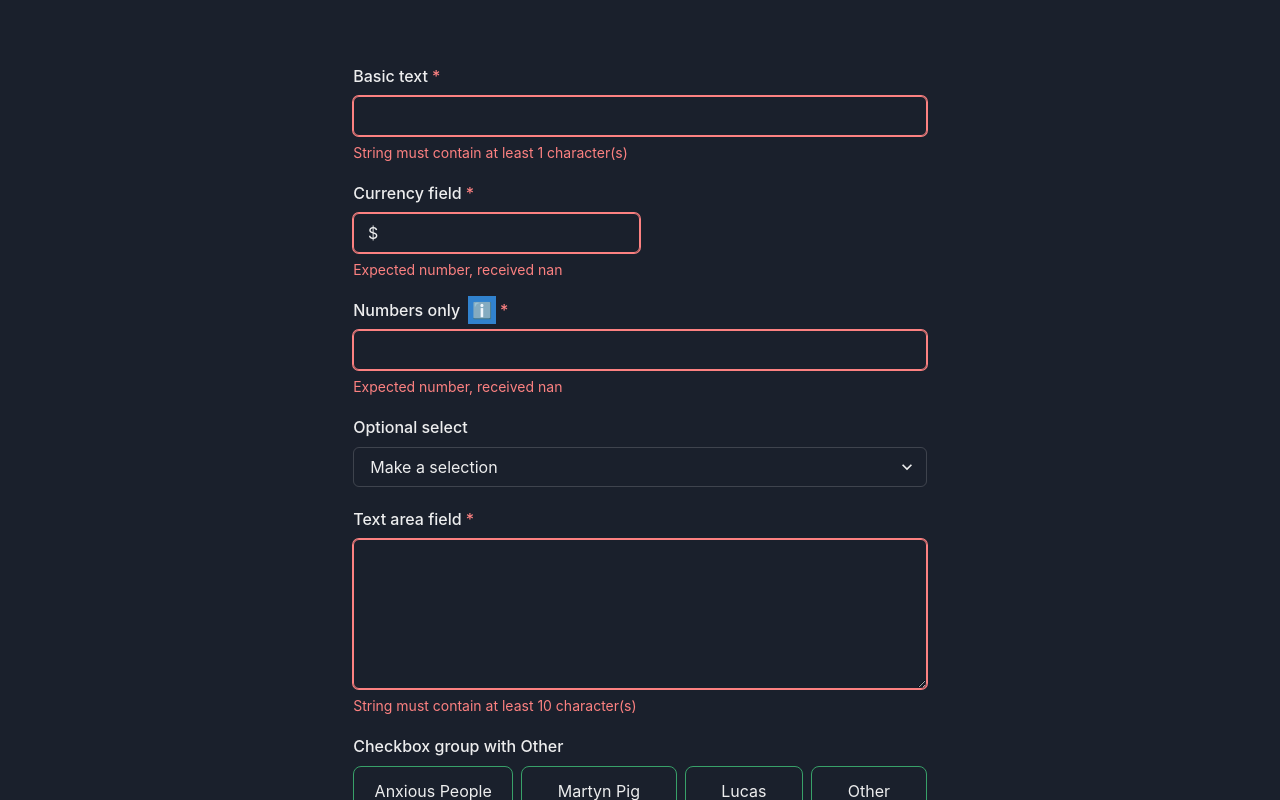
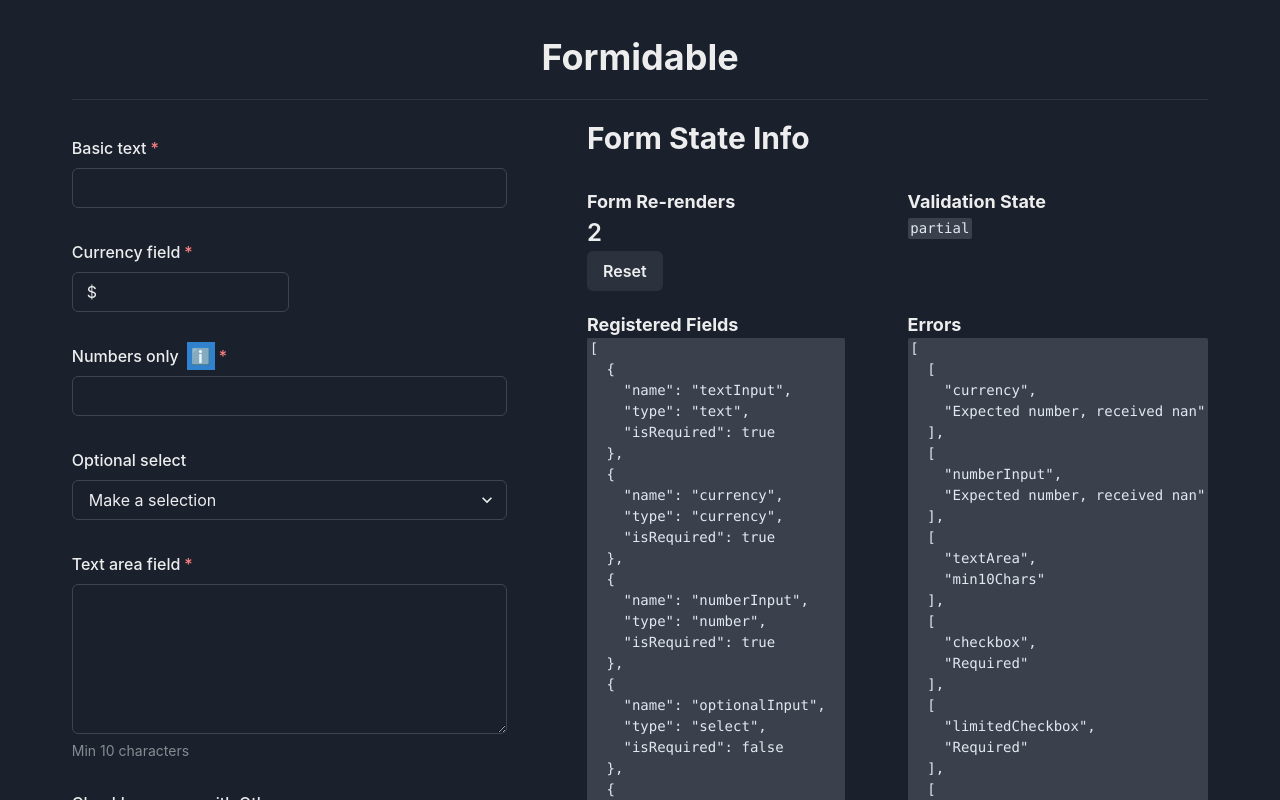
Before and after one commit to mattwells19/formidable, a Next.js app: page / in a window 1280 px wide. Shown: the top 800 px of the page. Built offline with nearby package versions, Linux system fonts and the light colour scheme.

Commit message:
Add validation messages, debug layout, and final submission modal

```diff
--- a/components/Form/DebugForm.tsx
+++ b/components/Form/DebugForm.tsx
@@ -2,9 +2,11 @@ import {
   Stat,
   Button,
   Code,
+  Box,
   StatGroup,
   StatLabel,
   StatNumber,
+  Heading,
 } from "@chakra-ui/react";
 import { FC, useEffect, useReducer, useRef } from "react";
 import { FormElement, FormValidationState } from "./types";
@@ -33,9 +35,16 @@ const DebugForm: FC<IDebugFormProps> = ({
   });
 
   return (
+    <Box as="section">
+      <Heading as="h2" fontSize="3xl">
+        Form State Info
+      </Heading>
       <StatGroup
         display="grid"
-      gridTemplateColumns="repeat(2, 1fr)"
+        gridTemplateColumns={{
+          base: "repeat(auto-fit, 1fr)",
+          md: "repeat(2, 1fr)",
+        }}
         gap="5"
         marginY="8"
         sx={{
@@ -43,11 +52,13 @@ const DebugForm: FC<IDebugFormProps> = ({
         }}
       >
         <Stat>
-        <StatLabel>Renders</StatLabel>
-        <StatNumber>{renderCounterRef.current}</StatNumber>
+          <StatLabel>Form Re-renders</StatLabel>
+          <StatNumber>
+            {renderCounterRef.current}
             <Button display="block" onClick={reset}>
               Reset
             </Button>
+          </StatNumber>
         </Stat>
         <Stat>
           <StatLabel>Validation State</StatLabel>
@@ -74,6 +85,7 @@ const DebugForm: FC<IDebugFormProps> = ({
           </Code>
         </Stat>
       </StatGroup>
+    </Box>
   );
 };
 
--- a/components/Form/contexts/FormContext.tsx
+++ b/components/Form/contexts/FormContext.tsx
@@ -10,7 +10,7 @@ interface FormContextValue {
 
 const FormContext = createContext<FormContextValue | null>(null);
 
-interface UseFormResult {
+export interface UseFormResult {
   registerField: (formField: FormElement) => void;
   error: string | undefined;
   isTouched: boolean;
--- /dev/null
+++ b/components/FormSubmissionModal.tsx
@@ -0,0 +1,41 @@
+import {
+  Code,
+  Modal,
+  ModalBody,
+  ModalCloseButton,
+  ModalContent,
+  ModalHeader,
+  ModalOverlay,
+} from "@chakra-ui/react";
+import type { FC } from "react";
+
+interface IFormSubmissionModalProps {
+  formValues: any;
+  onClose: () => void;
+}
+
+const FormSubmissionModal: FC<IFormSubmissionModalProps> = ({
+  formValues,
+  onClose,
+}) => {
+  return (
+    <Modal
+      blockScrollOnMount={false}
+      isOpen={Boolean(formValues)}
+      onClose={onClose}
+    >
+      <ModalOverlay />
+      <ModalContent>
+        <ModalHeader>Final Form Values</ModalHeader>
+        <ModalCloseButton />
+        <ModalBody padding="5">
+          <Code width="full">
+            <pre>{JSON.stringify(formValues, undefined, 2)}</pre>
+          </Code>
+        </ModalBody>
+      </ModalContent>
+    </Modal>
+  );
+};
+
+export default FormSubmissionModal;
--- a/pages/index.tsx
+++ b/pages/index.tsx
@@ -1,34 +1,22 @@
 import {
-  Container,
   Button,
   useDisclosure,
   ButtonGroup,
+  Heading,
+  Divider,
+  Flex,
+  Box,
 } from "@chakra-ui/react";
-import Form, { Field, zu } from "../components/Form";
+import Form, { Field } from "../components/Form";
 import zod from "zod";
-import { useReducer } from "react";
+import { useMemo, useReducer, useState } from "react";
+import { useIntl } from "react-intl";
+import FormSubmissionModal from "../components/FormSubmissionModal";
 
 const movieOptions = ["The Peanut Butter Falcon", "Harry Potter", "Arrival"];
 const bookOptions = ["Anxious People", "Martyn Pig", "Lucas", "Other"];
 const foodOptions = ["Pizza", "Burger", "Salmon", "Anything else"];
 const colorOptions = ["Blue", "Orange", "Red", "Green"];
-
-const formValidation = zod.object({
-  textInput: zu.text,
-  currency: zu.number,
-  numberInput: zu.number,
-  optionalInput: zod.string().optional(),
-  textArea: zod.string().min(10).max(500),
-  checkbox: zu.multi,
-  limitedCheckbox: zu.multi,
-  radio: zu.radio,
-});
-
-const formValidationWithOther = formValidation.merge(
-  zod.object({
-    dependentInput: zu.text,
-  })
-);
 
 type FormValues = {
   textInput: string;
@@ -42,27 +30,90 @@ type FormValues = {
   dependentInput?: string;
 };
 
+function useFormValidation(isOpen: boolean) {
+  const { formatMessage } = useIntl();
+
+  return useMemo(() => {
+    const formValidationNoOther = zod.object({
+      textInput: zod.string({
+        required_error: formatMessage({ id: "fieldIsRequired" }),
+      }),
+      currency: zod
+        .number({
+          required_error: formatMessage({ id: "fieldIsRequired" }),
+        })
+        .min(250000, {
+          message: formatMessage({ id: "min250k" }),
+        }),
+      numberInput: zod.number({
+        required_error: formatMessage({ id: "fieldIsRequired" }),
+      }),
+      optionalInput: zod.string().optional(),
+      textArea: zod
+        .string()
+        .min(10, {
+          message: formatMessage({ id: "min10Chars" }),
+        })
+        .max(500, {
+          message: formatMessage({ id: "max500Chars" }),
+        }),
+      checkbox: zod
+        .string({
+          required_error: formatMessage({ id: "fieldIsRequired" }),
+        })
+        .array(),
+      limitedCheckbox: zod
+        .string({
+          required_error: formatMessage({ id: "fieldIsRequired" }),
+        })
+        .array(),
+      radio: zod.string({
+        required_error: formatMessage({ id: "fieldIsRequired" }),
+      }),
+    });
+
+    const formValidationWithOther = formValidationNoOther.merge(
+      zod.object({
+        dependentInput: zod.string({
+          required_error: formatMessage({ id: "fieldIsRequired" }),
+        }),
+      })
+    );
+
+    return isOpen ? formValidationWithOther : formValidationNoOther;
+  }, [isOpen]);
+}
+
 export default function App() {
   const [key, reset] = useReducer((prev) => !prev, true);
-  const [ignoreTouch, toggleIgnoreTouch] = useReducer((prev) => !prev, true);
+  const [ignoreTouch, toggleIgnoreTouch] = useReducer((prev) => !prev, false);
+  const [values, setValues] = useState<FormValues | null>(null);
 
   const { onOpen, isOpen, onClose } = useDisclosure();
+  const formValidation = useFormValidation(isOpen);
+
   const handleSubmit = (formValues: FormValues) => {
-    console.log(formValues);
+    setValues(formValues);
   };
 
   return (
-    <Container marginY="10">
+    <>
+      <Box marginY="10" width="fit-content" padding="9" margin="auto">
+        <Heading as="h1" textAlign="center">
+          Formidable
+        </Heading>
+        <Divider marginY="5" />
+        <Flex flexWrap="wrap" gap="20" justifyContent="center">
           <Form
             key={`${key}`}
             onSubmit={handleSubmit}
-        validationShape={isOpen ? formValidationWithOther : formValidation}
+            validationShape={formValidation}
             ignoreTouch={ignoreTouch}
             display="flex"
             flexDir="column"
-        gap="5"
+            gap="8"
             justifyContent="flex-start"
-        marginY="16"
+            marginY="4"
           >
             {(formValidationState) => (
               <>
@@ -104,7 +155,11 @@ export default function App() {
                   }}
                 />
                 {isOpen ? (
-              <Field type="text" name="dependentInput" label="Other input" />
+                  <Field
+                    type="text"
+                    name="dependentInput"
+                    label="Other input"
+                  />
                 ) : null}
                 <Field
                   type="toggle-checkbox"
@@ -121,10 +176,13 @@ export default function App() {
                   options={foodOptions}
                   getOptionLabel={(option) => option.toUpperCase()}
                 />
-            <Button disabled={formValidationState !== "complete"} type="submit">
+                <Button
+                  disabled={formValidationState !== "complete"}
+                  type="submit"
+                >
                   Submit
                 </Button>
-            <ButtonGroup>
+                <ButtonGroup variant="outline">
                   <Button onClick={reset}>Reset</Button>
                   <Button onClick={toggleIgnoreTouch}>
                     Ignore touch: {`${ignoreTouch}`}
@@ -133,6 +191,12 @@ export default function App() {
               </>
             )}
           </Form>
-    </Container>
+        </Flex>
+      </Box>
+      <FormSubmissionModal
+        formValues={values}
+        onClose={() => setValues(null)}
+      />
+    </>
   );
 }
```
Lines whose indentation alone changed are shown as unchanged.
